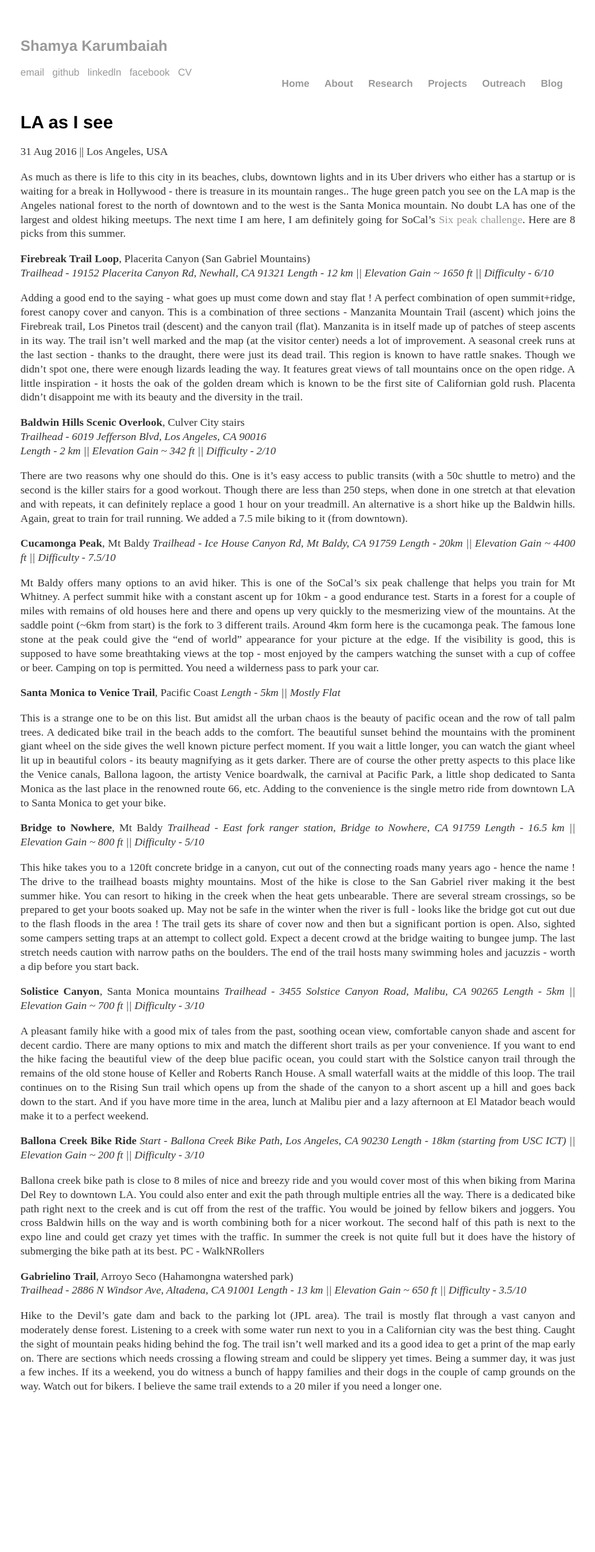
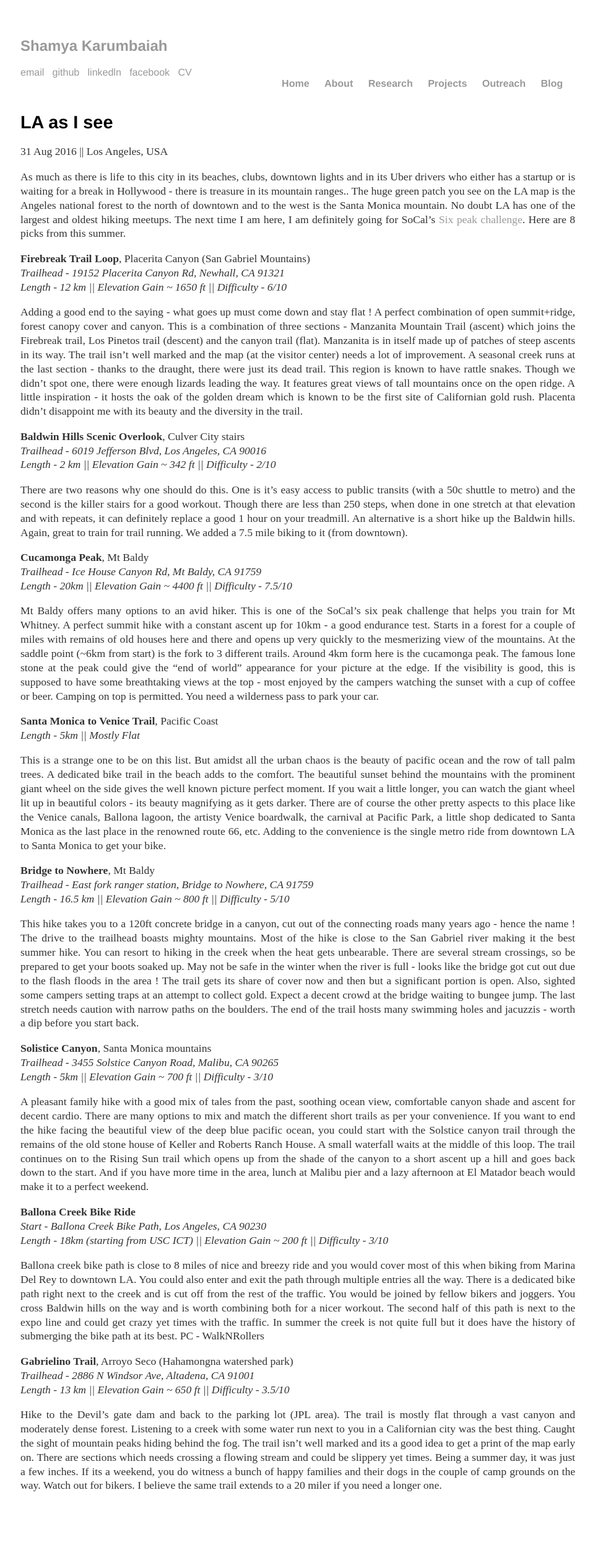
Before and after one commit to Shamya/shamyatest.github.io, a Jekyll site: the page built from _posts/2016-08-31-LA-as-i-see.md, in a window 1280 px wide. Shown: the whole page at 62% size, without its empty margins (159-1120 px from the left). Built offline with Jekyll 4.4.1, drawn with Linux system fonts in a browser that asks for light colours; before the commit the page ends 2344 px from its top, so only the background shows below that.

Commit message:
Update 2016-08-31-LA-as-i-see.md

```diff
--- a/_posts/2016-08-31-LA-as-i-see.md
+++ b/_posts/2016-08-31-LA-as-i-see.md
@@ -6,8 +6,8 @@ place: Los Angeles, USA
 ---
 As much as there is life to this city in its beaches, clubs, downtown lights and in its Uber drivers who either has a startup or is waiting for a break in Hollywood - there is treasure in its mountain ranges.. The huge green patch you see on the LA map is the Angeles national forest to the north of downtown and to the west is the Santa Monica mountain. No doubt LA has one of the largest and oldest hiking meetups. The next time I am here, I am definitely going for SoCal's [Six peak challenge](http://bit.ly/2cPfnvq). Here are 8 picks from this summer.
 
-**Firebreak Trail Loop**, Placerita Canyon (San Gabriel Mountains)
-*Trailhead - 19152 Placerita Canyon Rd, Newhall, CA 91321*
+**Firebreak Trail Loop**, Placerita Canyon (San Gabriel Mountains) <br />
+*Trailhead - 19152 Placerita Canyon Rd, Newhall, CA 91321* <br />
 *Length - 12 km || Elevation Gain ~ 1650 ft || Difficulty - 6/10*
 
 Adding a good end to the saying - what goes up must come down and stay flat ! A perfect combination of open summit+ridge, forest canopy cover and canyon. This is a combination of three sections - Manzanita Mountain Trail (ascent) which joins the Firebreak trail, Los Pinetos trail (descent) and the canyon trail (flat). Manzanita is in itself made up of patches of steep ascents in its way. The trail isn’t well marked and the map (at the visitor center) needs a lot of improvement. A seasonal creek runs at the last section - thanks to the draught, there were just its dead trail. This region is known to have rattle snakes. Though we didn’t spot one, there were enough lizards leading the way. It features great views of tall mountains once on the open ridge. A little inspiration - it hosts the oak of the golden dream which is known to be the first site of Californian gold rush. Placenta didn’t disappoint me with its beauty and the diversity in the trail.
@@ -20,39 +20,39 @@ Adding a good end to the saying - what goes up must come down and stay flat ! A
 There are two reasons why one should do this. One is it’s easy access to public transits (with a 50c shuttle to metro) and the second is the killer stairs for a good workout. Though there are less than 250 steps, when done in one stretch at that elevation and with repeats, it can definitely replace a good 1 hour on your treadmill. An alternative is a short hike up the Baldwin hills. Again, great to train for trail running. We added a 7.5 mile biking to it (from downtown).
 
 
-**Cucamonga Peak**, Mt Baldy
-*Trailhead - Ice House Canyon Rd, Mt Baldy, CA 91759*
+**Cucamonga Peak**, Mt Baldy <br />
+*Trailhead - Ice House Canyon Rd, Mt Baldy, CA 91759* <br />
 *Length - 20km || Elevation Gain ~ 4400 ft || Difficulty - 7.5/10*
 
 Mt Baldy offers many options to an avid hiker. This is one of the SoCal’s six peak challenge that helps you train for Mt Whitney. A perfect summit hike with a constant ascent up for 10km - a good endurance test. Starts in a forest for a couple of miles with remains of old houses here and there and opens up very quickly to the mesmerizing view of the mountains. At the saddle point (~6km from start) is the fork to 3 different trails. Around 4km form here is the cucamonga peak. The famous lone stone at the peak could give the “end of world” appearance for your picture at the edge. If the visibility is good, this is supposed to have some breathtaking views at the top - most enjoyed by the campers watching the sunset with a cup of coffee or beer. Camping on top is permitted. You need a wilderness pass to park your car.
 
-**Santa Monica to Venice Trail**, Pacific Coast
+**Santa Monica to Venice Trail**, Pacific Coast <br />
 *Length - 5km || Mostly Flat*
 
 This is a strange one to be on this list. But amidst all the urban chaos is the beauty of pacific ocean and the row of tall palm trees. A dedicated bike trail in the beach adds to the comfort. The beautiful sunset behind the mountains with the prominent giant wheel on the side gives the well known picture perfect moment. If you wait a little longer, you can watch the giant wheel lit up in beautiful colors - its beauty magnifying as it gets darker. There are of course the other pretty aspects to this place like the Venice canals, Ballona lagoon, the artisty Venice boardwalk, the carnival at Pacific Park, a little shop dedicated to Santa Monica as the last place in the renowned route 66, etc. Adding to the convenience is the single metro ride from downtown LA to Santa Monica to get your bike.
 
-**Bridge to Nowhere**, Mt Baldy
-*Trailhead - East fork ranger station, Bridge to Nowhere, CA 91759*
+**Bridge to Nowhere**, Mt Baldy <br />
+*Trailhead - East fork ranger station, Bridge to Nowhere, CA 91759* <br />
 *Length - 16.5 km || Elevation Gain ~ 800 ft || Difficulty - 5/10*
 
 This hike takes you to a 120ft concrete bridge in a canyon, cut out of the connecting roads many years ago - hence the name ! The drive to the trailhead boasts mighty mountains. Most of the hike is close to the San Gabriel river making it the best summer hike. You can resort to hiking in the creek when the heat gets unbearable. There are several stream crossings, so be prepared to get your boots soaked up. May not be safe in the winter when the river is full - looks like the bridge got cut out due to the flash floods in the area ! The trail gets its share of cover now and then but a significant portion is open. Also, sighted some campers setting traps at an attempt to collect gold. Expect a decent crowd at the bridge waiting to bungee jump. The last stretch needs caution with narrow paths on the boulders. The end of the trail hosts many swimming holes and jacuzzis - worth a dip before you start back.
 
-**Solistice Canyon**, Santa Monica mountains
-*Trailhead - 3455 Solstice Canyon Road, Malibu, CA 90265*
+**Solistice Canyon**, Santa Monica mountains <br />
+*Trailhead - 3455 Solstice Canyon Road, Malibu, CA 90265* <br />
 *Length - 5km || Elevation Gain ~ 700 ft || Difficulty - 3/10*
 
 A pleasant family hike with a good mix of tales from the past, soothing ocean view, comfortable canyon shade and ascent for decent cardio. There are many options to mix and match the different short trails as per your convenience. If you want to end the hike facing the beautiful view of the deep blue pacific ocean, you could start with the Solstice canyon trail through the remains of the old stone house of Keller and Roberts Ranch House. A small waterfall waits at the middle of this loop. The trail continues on to the Rising Sun trail which opens up from the shade of the canyon to a short ascent up a hill and goes back down to the start. And if you have more time in the area, lunch at Malibu pier and a lazy afternoon at El Matador beach would make it to a perfect weekend.
 
 
-**Ballona Creek Bike Ride**
-*Start - Ballona Creek Bike Path, Los Angeles, CA 90230*
+**Ballona Creek Bike Ride** <br />
+*Start - Ballona Creek Bike Path, Los Angeles, CA 90230* <br />
 *Length - 18km (starting from USC ICT) || Elevation Gain ~ 200 ft || Difficulty - 3/10*
 
 Ballona creek bike path is close to 8 miles of nice and breezy ride and you would cover most of this when biking from Marina Del Rey to downtown LA. You could also enter and exit the path through multiple entries all the way. There is a dedicated bike path right next to the creek and is cut off from the rest of the traffic. You would be joined by fellow bikers and joggers. You cross Baldwin hills on the way and is worth combining both for a nicer workout. The second half of this path is next to the expo line and could get crazy yet times with the traffic. In summer the creek is not quite full but it does have the history of submerging the bike path at its best.
 PC - WalkNRollers
 
-**Gabrielino Trail**, Arroyo Seco (Hahamongna watershed park)
-*Trailhead - 2886 N Windsor Ave, Altadena, CA 91001*
+**Gabrielino Trail**, Arroyo Seco (Hahamongna watershed park)   <br />
+*Trailhead - 2886 N Windsor Ave, Altadena, CA 91001*<br />
 *Length - 13 km || Elevation Gain ~ 650 ft || Difficulty - 3.5/10*
 
 Hike to the Devil’s gate dam and back to the parking lot (JPL area). The trail is mostly flat through a vast canyon and moderately dense forest. Listening to a creek with some water run next to you in a Californian city was the best thing. Caught the sight of mountain peaks hiding behind the fog. The trail isn’t well marked and its a good idea to get a print of the map early on. There are sections which needs crossing a flowing stream and could be slippery yet times. Being a summer day, it was just a few inches. If its a weekend, you do witness a bunch of happy families and their dogs in the couple of camp grounds on the way. Watch out for bikers. I believe the same trail extends to a 20 miler if you need a longer one.
```
